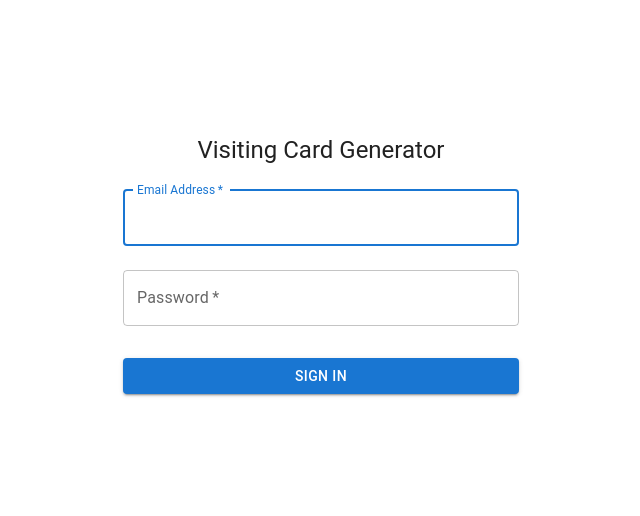
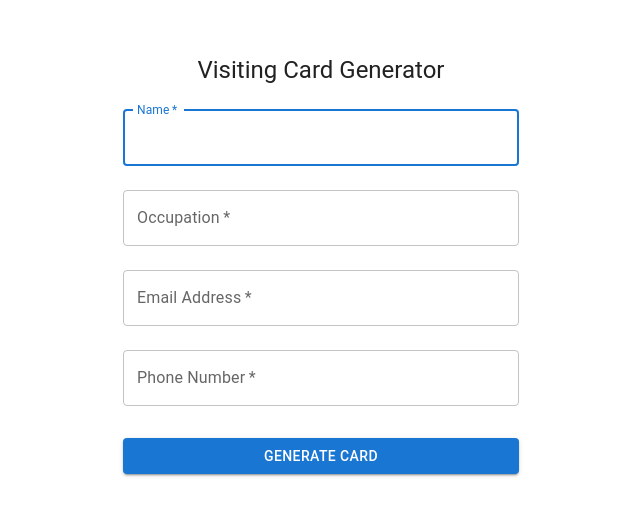
Before and after one commit to shreyas-a-s/namaste-react, a React (Vite) app in the folder vt-vite-visiting-card/: page / in a window 1280 px wide. Shown: the part 160-676 px from the top of the page, without its empty margins (319-959 px from the left). Built offline with nearby package versions, Linux system fonts and the light colour scheme.

Commit message:
feat: Create form UI

```diff
--- a/vt-vite-visiting-card/src/App.jsx
+++ b/vt-vite-visiting-card/src/App.jsx
@@ -41,21 +41,39 @@
                   margin="normal"
                   required
                   fullWidth
-                  id="email"
-                  label="Email Address"
-                  name="email"
-                  autoComplete="email"
+                  id="name"
+                  label="Name"
+                  name="name"
+                  autoComplete="name"
                   autoFocus
                 />
                 <TextField
                   margin="normal"
                   required
                   fullWidth
-                  name="password"
-                  label="Password"
-                  type="password"
-                  id="password"
-                  autoComplete="current-password"
+                  id="occupation"
+                  label="Occupation"
+                  name="occupation"
+                  autoComplete="off"
+                />
+                <TextField
+                  margin="normal"
+                  required
+                  fullWidth
+                  id="email"
+                  label="Email Address"
+                  name="email"
+                  autoComplete="email"
+                />
+                <TextField
+                  margin="normal"
+                  required
+                  fullWidth
+                  name="phone"
+                  label="Phone Number"
+                  type="tel"
+                  id="phone"
+                  autoComplete="tel"
                 />
                 <Button
                   type="submit"
@@ -63,7 +81,7 @@
                   variant="contained"
                   sx={{ mt: 3, mb: 2 }}
                 >
-                  Sign In
+                  Generate Card
                 </Button>
               </Box>
             </Box>
```
